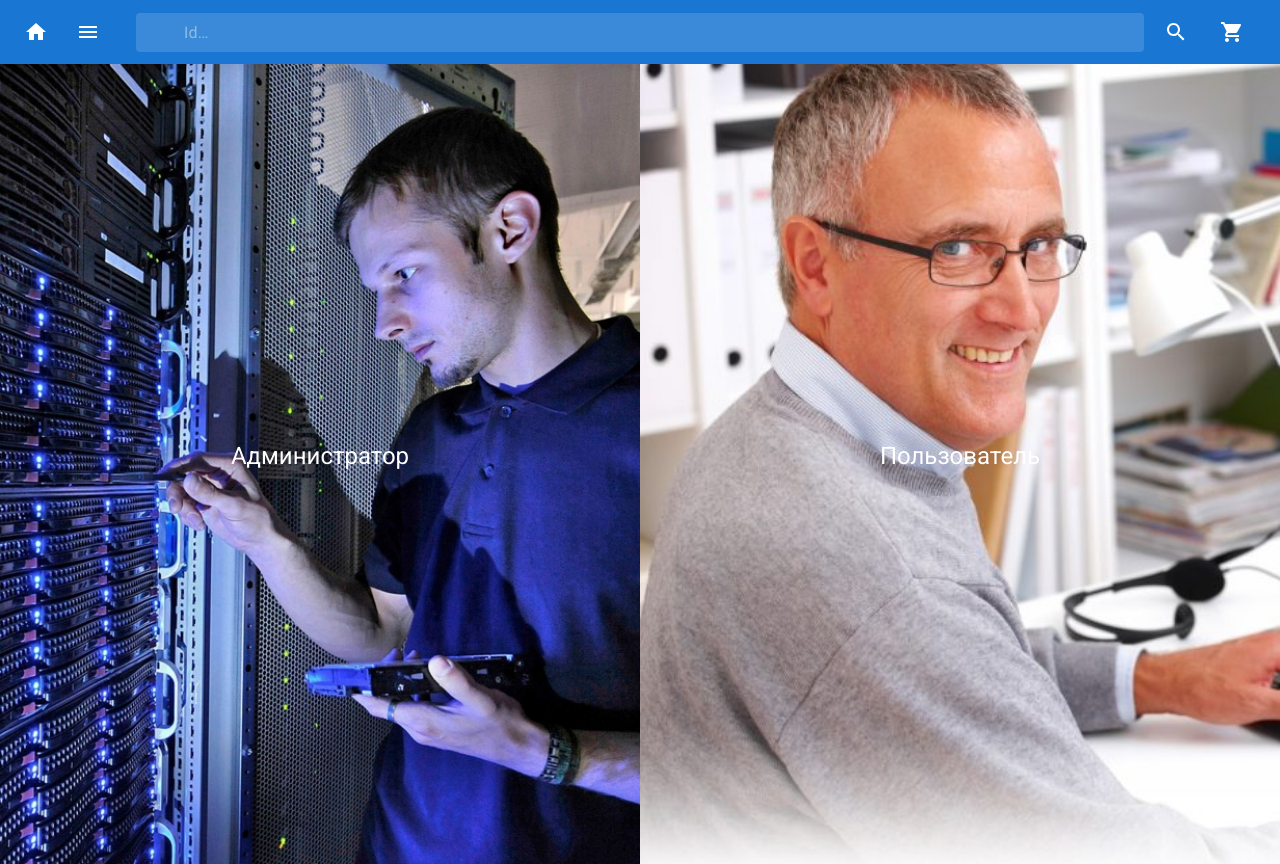
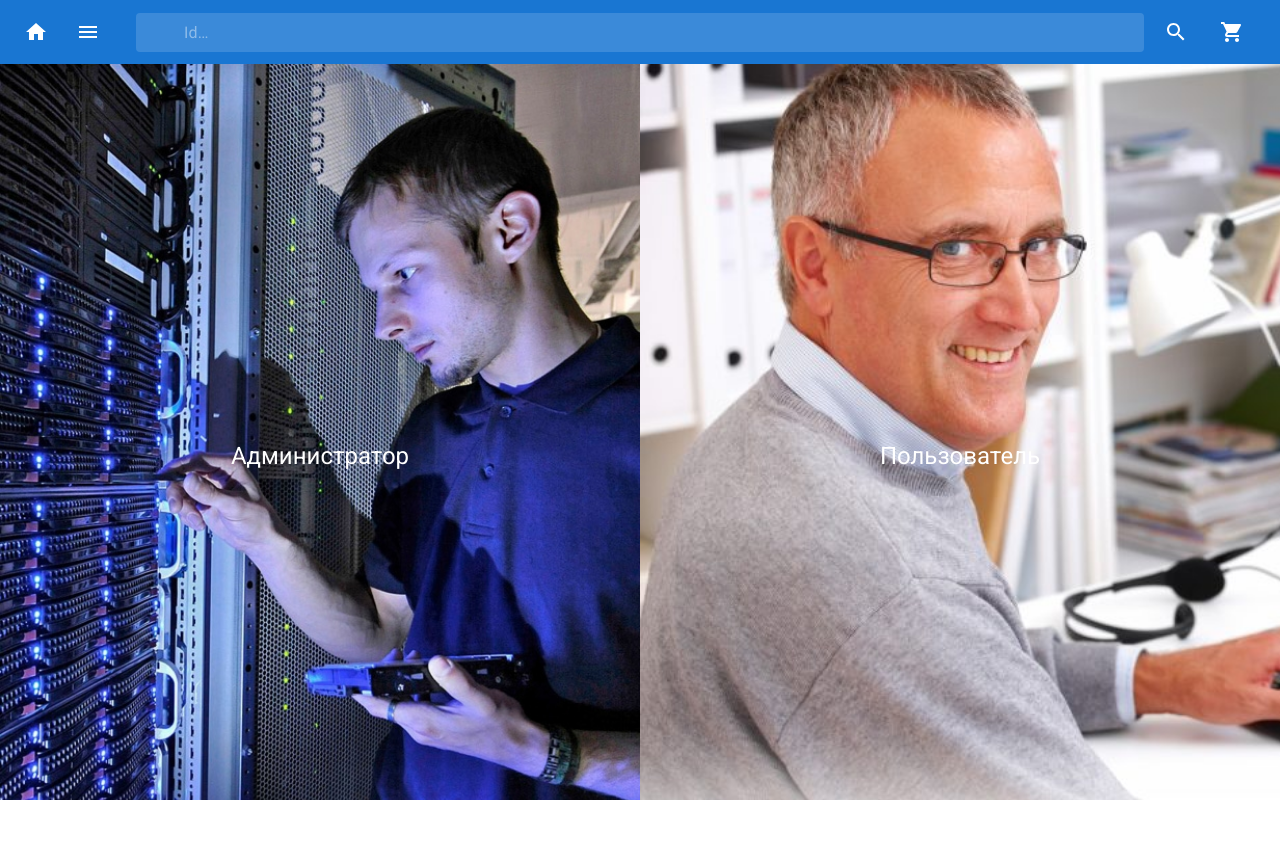
Before and after one commit to Ivashin-Max/emex, a React (Create React App) app in the folder front/: page / in a window 1280 px wide. After the commit the page ends 800 px from the top, so only its background shows below. Built offline with nearby package versions, Linux system fonts and the light colour scheme.

Commit message:
max-height role page container

```diff
--- a/front/src/styles/role_page.css
+++ b/front/src/styles/role_page.css
@@ -10,6 +10,9 @@
 }
 .container {
   display: flex;
+  max-width: 100vw;
+  max-height: 92vh;
+  overflow: hidden;
 }
 .container__item {
   display: flex;
--- a/front/src/styles/role_page.less
+++ b/front/src/styles/role_page.less
@@ -11,6 +11,10 @@
 
 .container{
   display:flex;
+  max-width: 100vw;
+  max-height: 92vh;
+
+  overflow:hidden;
   &__item{
     display: flex;
     justify-content: center;
```
